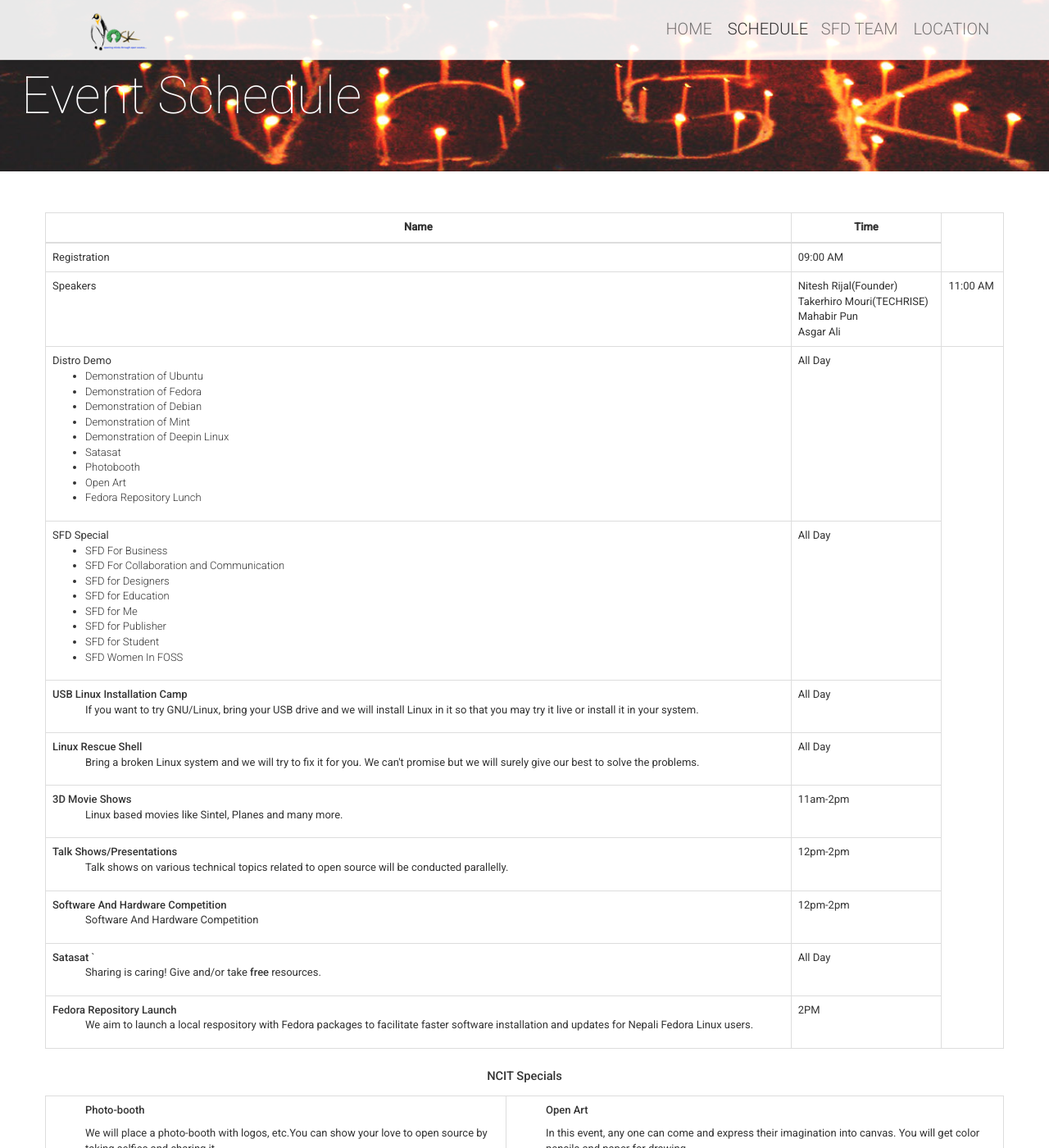
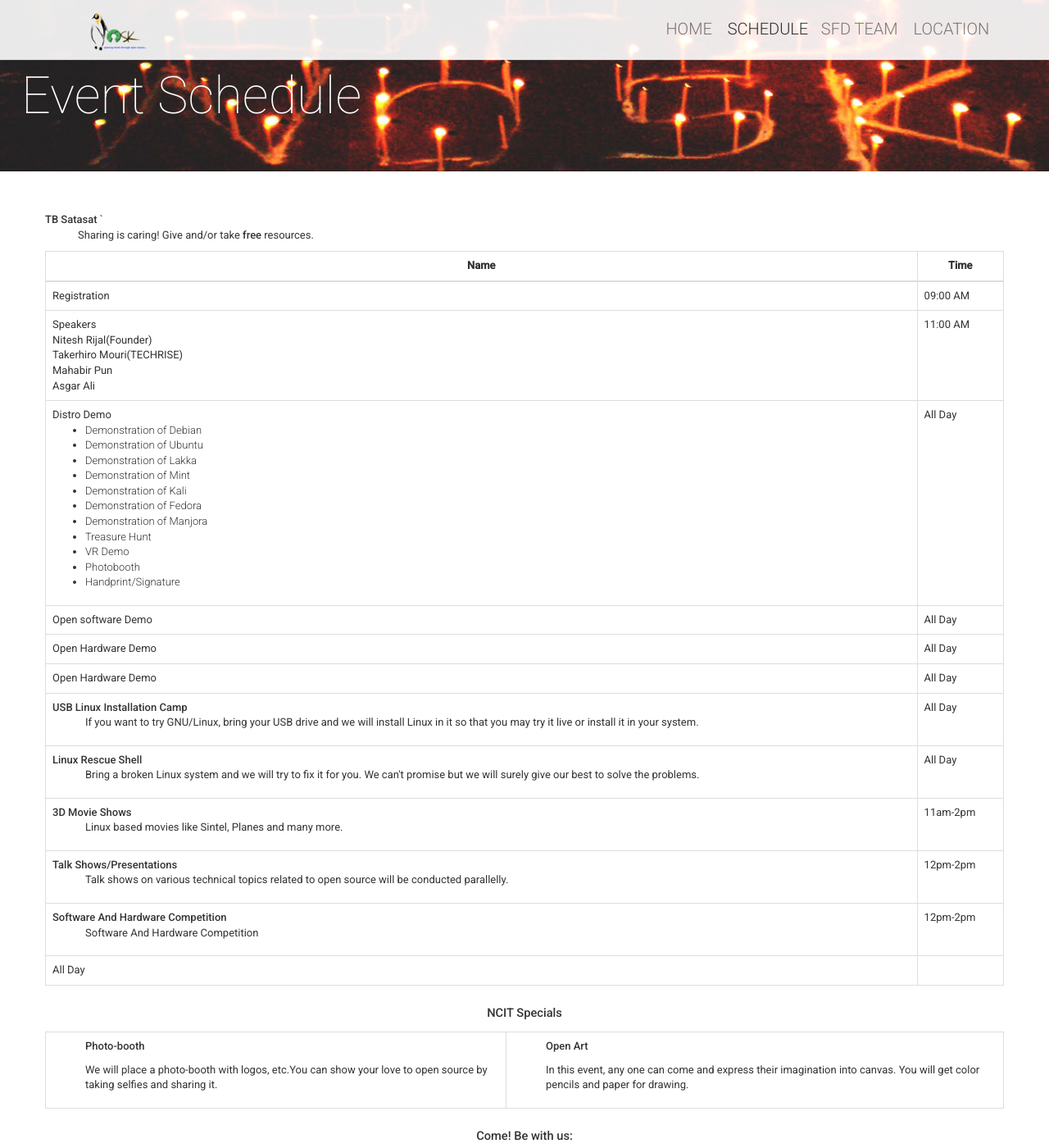
Before and after one commit to openosk/openosk.github.io, a Jekyll site: the page built from schedule.html, in a window 1280 px wide and 1400 px high, scrolled down 391 px. Shown: the whole window at 82% size. Built offline with Jekyll 4.4.1, drawn with Linux system fonts in a browser that asks for light colours; nearby versions of some CDN libraries; comment, search, counter and statistics services are not loaded; some of the changed text lies outside the part shown.

Commit message:
updateSchedule

```diff
--- a/_includes/schedule-table.html
+++ b/_includes/schedule-table.html
@@ -19,7 +19,7 @@
                             </tr>
                             <tr>
                             	<td>Speakers<br>
-                            	<td>Nitesh Rijal(Founder)<br>
+                            	Nitesh Rijal(Founder)<br>
                             	Takerhiro Mouri(TECHRISE)<br>
                             	Mahabir Pun<br>
                             	Asgar Ali</td>
@@ -28,23 +28,27 @@
 							<tr>
 								<td>Distro Demo
 									<ul>
+										<li>Demonstration of Debian</li>
 										<li>Demonstration of Ubuntu</li>
+										<li>Demonstration of Lakka</li>
+										<li>Demonstration of Mint</li>
+										<li>Demonstration of Kali</li>
 										<li>Demonstration of Fedora</li>
-										<li>Demonstration of Debian</li>
-										<li>Demonstration of Mint</li>
-										<li>Demonstration of Deepin Linux</li>
-										<li>Satasat</li>
+										<li>Demonstration of Manjora</li>
+
+										<li>Treasure Hunt</li>
+										<li>VR Demo</li>
 										<li>Photobooth</li>
-										<li>Open Art</li>
-										<li>Fedora Repository Lunch</li>
+										<li>Handprint/Signature</li>
 										</ul>
 								</td>
 								<td>All Day</td>
 							</tr>
 
 							<tr>
-								<td>SFD Special
-									<ul>
+								<td>Open software Demo</td>
+
+								<!--	<ul>
 										<li>SFD For Business</li>
 										<li>SFD For Collaboration and Communication</li>
 										<li>SFD for Designers</li>
@@ -53,8 +57,28 @@
 										<li>SFD for Publisher</li>
 										<li>SFD for Student</li>
 										<li>SFD Women In FOSS</li>
-									</ul>
-								</td>
+									</ul> -->
+
+								<td>All Day</td>
+							</tr>
+							<tr>
+								<td>Open Hardware Demo</td>
+
+								<!--	<ul>
+										<li>SFD For Business</li>
+										<li>SFD For Collaboration and Communication</li>
+										<li>SFD for Designers</li>
+										<li>SFD for Education</li>
+										<li>SFD for Me</li>
+										<li>SFD for Publisher</li>
+										<li>SFD for Student</li>
+										<li>SFD Women In FOSS</li>
+									</ul> -->
+
+								<td>All Day</td>
+							</tr>
+							<tr>
+								<td>Open Hardware Demo</td>
 								<td>All Day</td>
 							</tr>
 							<tr>
@@ -93,16 +117,10 @@
 								<td> 12pm-2pm</td>
 							</tr>
 
-							<tr>
-								<td><b>Satasat</b>
+							<tr><b>TB Satasat</b>
 `								<ul>Sharing is caring! Give and/or take <strong>free</strong> resources.</ul>
 								</td>
 								<td>All Day</td>
-							</tr>
-							<tr><td><b>Fedora Repository Launch</b>
-							<ul>We aim to launch a local respository with Fedora packages to facilitate faster software installation and updates for Nepali Fedora Linux users.<ul>
-							</td>
-							<td>2PM</td>
 							</tr>
 							</table>
 							<p style="text-align:center"><b>NCIT Specials</b></p>
```
Also changed, not shown: other parts of _includes/schedule-table.html (+2 -2 lines).
